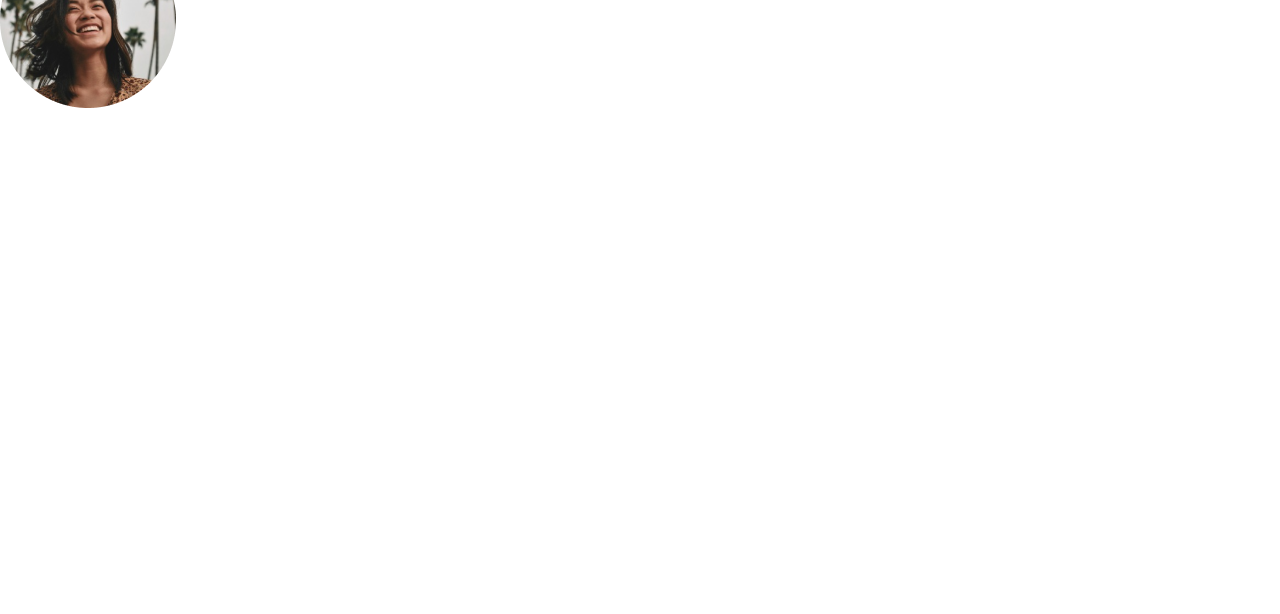
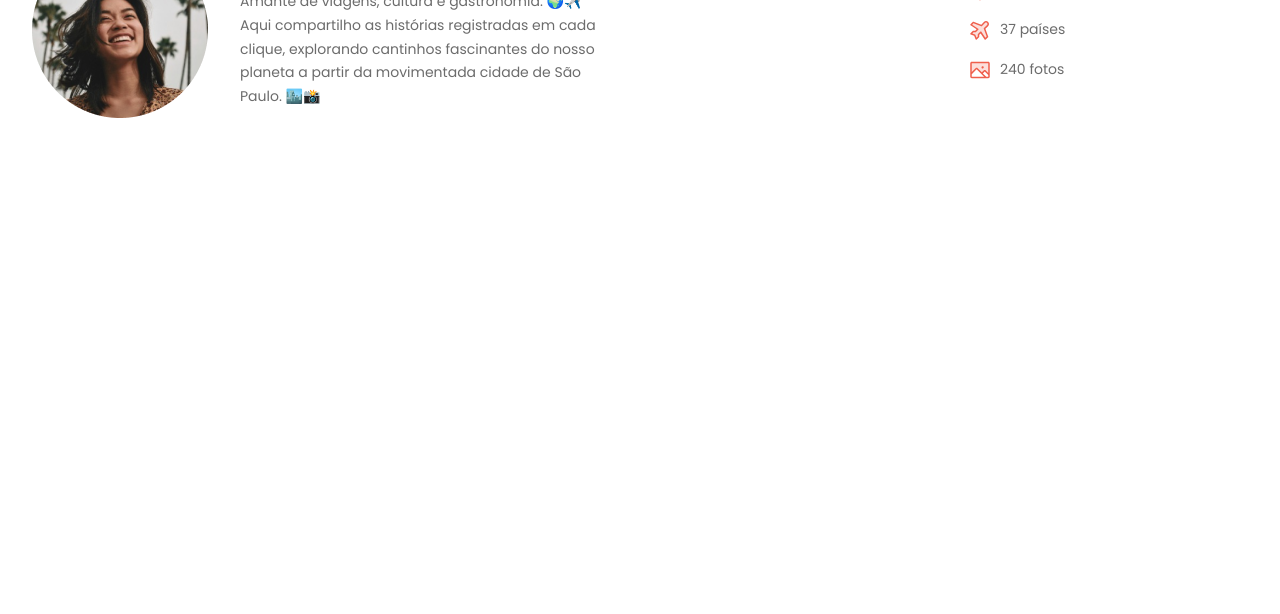
Before and after one commit to matheustorresdev97/full-stack, a plain HTML site: page 03-travelgram/index.html in a window 1280 px wide. Shown: the part 186-800 px from the top of the page. Drawn offline with Linux system fonts and the light colour scheme.

Commit message:
estilizando nav e header

```diff
--- a/03-travelgram/index.html
+++ b/03-travelgram/index.html
@@ -13,7 +13,8 @@
     />
   </head>
   <body>
-    <nav>
+    <div class="bg-surface-color">
+      <nav class="container">
         <a href="#" id="logo">
           <img src="assets/Logo.svg" alt="Logomarca" />
         </a>
@@ -27,11 +28,44 @@
           <li><a href="#">Minhas viagens</a></li>
           <li>
             <a href="#">
-            <img src="assets/Profile pic.png" alt="Imagem de Isabela Torres" />
+              <img
+                src="assets/Profile pic.png"
+                alt="Imagem de Isabela Torres"
+              />
             </a>
           </li>
         </ul>
       </nav>
-    <header></header>
+    </div>
+    <header>
+      <div class="container">
+        <div id="profile">
+          <img src="assets/Profile pic.png" alt="Imagem de Isabela Torres" />
+          <div>
+            <h1>Isabela Torres</h1>
+            <p>
+              Amante de viagens, cultura e gastronomia. 🌍✈️ <br />
+              Aqui compartilho as histórias registradas em cada clique,
+              explorando cantinhos fascinantes do nosso planeta a partir da
+              movimentada cidade de São Paulo. 🏙️📸
+            </p>
+          </div>
+        </div>
+        <ul id="info">
+          <li>
+            <img src="assets/icons/MapPin.svg" alt="Icone de mapa" />
+            <span>São Paulo, Brazil</span>
+          </li>
+          <li>
+            <img src="assets/icons/AirplaneTilt.svg" alt="Icone de aviao" />
+            <span>37 países</span>
+          </li>
+          <li>
+            <img src="assets/icons/Image.svg" alt="Icone de imagem" />
+            <span>240 fotos</span>
+          </li>
+        </ul>
+      </div>
+    </header>
   </body>
 </html>
--- a/03-travelgram/styles/global.css
+++ b/03-travelgram/styles/global.css
@@ -16,8 +16,8 @@
     --font-family: 'Poppins', sans-serif;
     --text: 16px/1.5 var(--font-family);
     --text-lg: bold 32px/125% var(--font-family);
-    --text-md: 14px/175% var(--font-family);
-    --text-sm: 12px/175% var(--font-family);
+    --text-md: 14px/170% var(--font-family);
+    --text-sm: 12px/170% var(--font-family);
 }
 
 body {
@@ -25,3 +25,22 @@ body {
     color: var(--text-color-secondary);
     background-color: var(--background-color);
 }
+
+a {
+    text-decoration: none;
+    color: inherit;
+}
+
+a:hover {
+    color: var(--brand-color);
+    text-decoration: underline;
+}
+
+.container {
+    padding-inline: 32px;
+    max-width: 1280px;
+    margin-inline: auto;
+  }
+  .bg-surface-color {
+    background-color: var(--surface-color);
+  }
--- /dev/null
+++ b/03-travelgram/styles/header.css
@@ -0,0 +1,39 @@
+header {
+    padding-block: 32px;
+    font: var(--text-md);
+}
+
+header .container {
+    display: flex;
+    justify-content: space-between;
+    align-items: center;
+}
+
+#profile {
+    display: flex;
+    gap: 32px;
+}
+
+#profile>div {
+    max-width: 384px;
+}
+
+#profile h1 {
+    font: var(--text-lg);
+    color: var(--text-color-primary);
+    margin-bottom: 8px;
+}
+
+#info {
+    list-style: none;
+    display: flex;
+    flex-direction: column;
+    gap: 16px;
+    width: 280px;
+}
+
+#info li {
+    display: flex;
+    align-items: center;
+    gap: 8px;
+}
--- a/03-travelgram/styles/index.css
+++ b/03-travelgram/styles/index.css
@@ -1 +1,3 @@
 @import url(global.css);
+@import url(nav.css);
+@import url(header.css);
--- /dev/null
+++ b/03-travelgram/styles/nav.css
@@ -0,0 +1,22 @@
+nav {
+    display: flex;
+    justify-content: space-between;
+    align-items: center;
+    line-height: 0;
+    padding-block: 20px;
+}
+
+nav ul {
+    list-style: none;
+    display: flex;
+    align-items: center;
+    gap: 24px;
+    padding-block: 8px;
+}
+
+nav ul li:last-child img {
+    width: 40px;
+    height: 40px;
+    object-fit: cover;
+    border-radius: 50%;
+}
```
Lines whose indentation alone changed are shown as unchanged.
